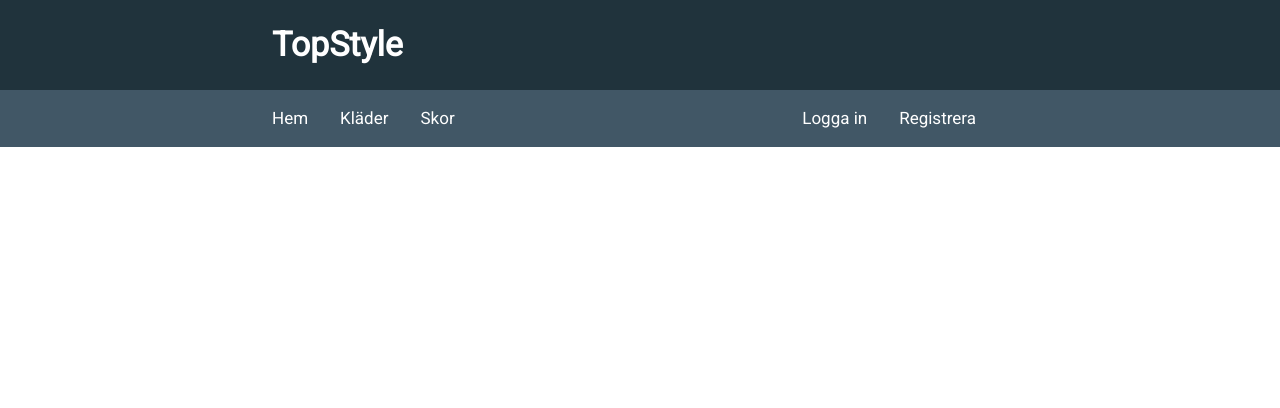
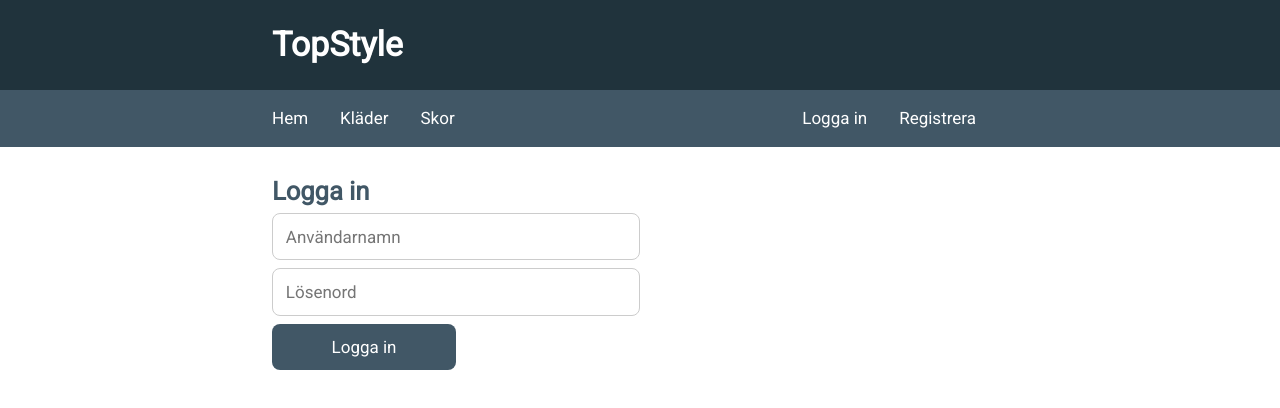
Before and after one commit to johnkallstrom/topstyle, a React (Create React App) app in the folder client/: page /login in a window 1280 px wide. Shown: the top 408 px of the page. Built offline with nearby package versions, Linux system fonts and the light colour scheme.

Commit message:
fixed storing jwt token in localstorage on client.

```diff
--- a/client/src/App.js
+++ b/client/src/App.js
@@ -14,8 +14,8 @@ function App() {
         <Navbar />
         <Switch>
           <Route exact path='/' component={Home} />
-          <Route path='/user/login' component={Login} />
-          <Route path='/user/register' component={Register} />
+          <Route path='/login' component={Login} />
+          <Route path='/register' component={Register} />
         </Switch>
       </div>
     </BrowserRouter>
--- a/client/src/components/Login.js
+++ b/client/src/components/Login.js
@@ -1,5 +1,6 @@
 import React, { useState } from 'react';
 import './Login.css';
+import { Redirect } from 'react-router-dom';
 
 const Login = () => {
   const [username, setUsername] = useState('');
@@ -30,10 +31,7 @@ const Login = () => {
     fetch('http://localhost:5000/api/user/login', requestOptions)
       .then(res => res.json())
       .then(data => {
-        if (data.hasOwnProperty('token') === true) {
-          // store token in localStorage
-          localStorage.setItem('token', data.token);
-        }
+        localStorage.setItem('token', data.token);
       })
       .catch(err => console.log(err));
 
--- a/client/src/components/Navbar.js
+++ b/client/src/components/Navbar.js
@@ -10,16 +10,16 @@ const Navbar = () => {
             <Link to='/'>Hem</Link>
           </li>
           <li>
-            <Link to='/order/clothes'>Kläder</Link>
+            <Link to='/clothes'>Kläder</Link>
           </li>
           <li>
-            <Link to='/order/shoes'>Skor</Link>
+            <Link to='/shoes'>Skor</Link>
           </li>
           <li id='register-link'>
-            <Link to='/user/register'>Registrera</Link>
+            <Link to='/register'>Registrera</Link>
           </li>
           <li id='login-link'>
-            <Link to='/user/login'>Logga in</Link>
+            <Link to='/login'>Logga in</Link>
           </li>
         </ul>
       </div>
```
Also changed, not shown: 1 other file (tests, documents, lock files or other folders).
